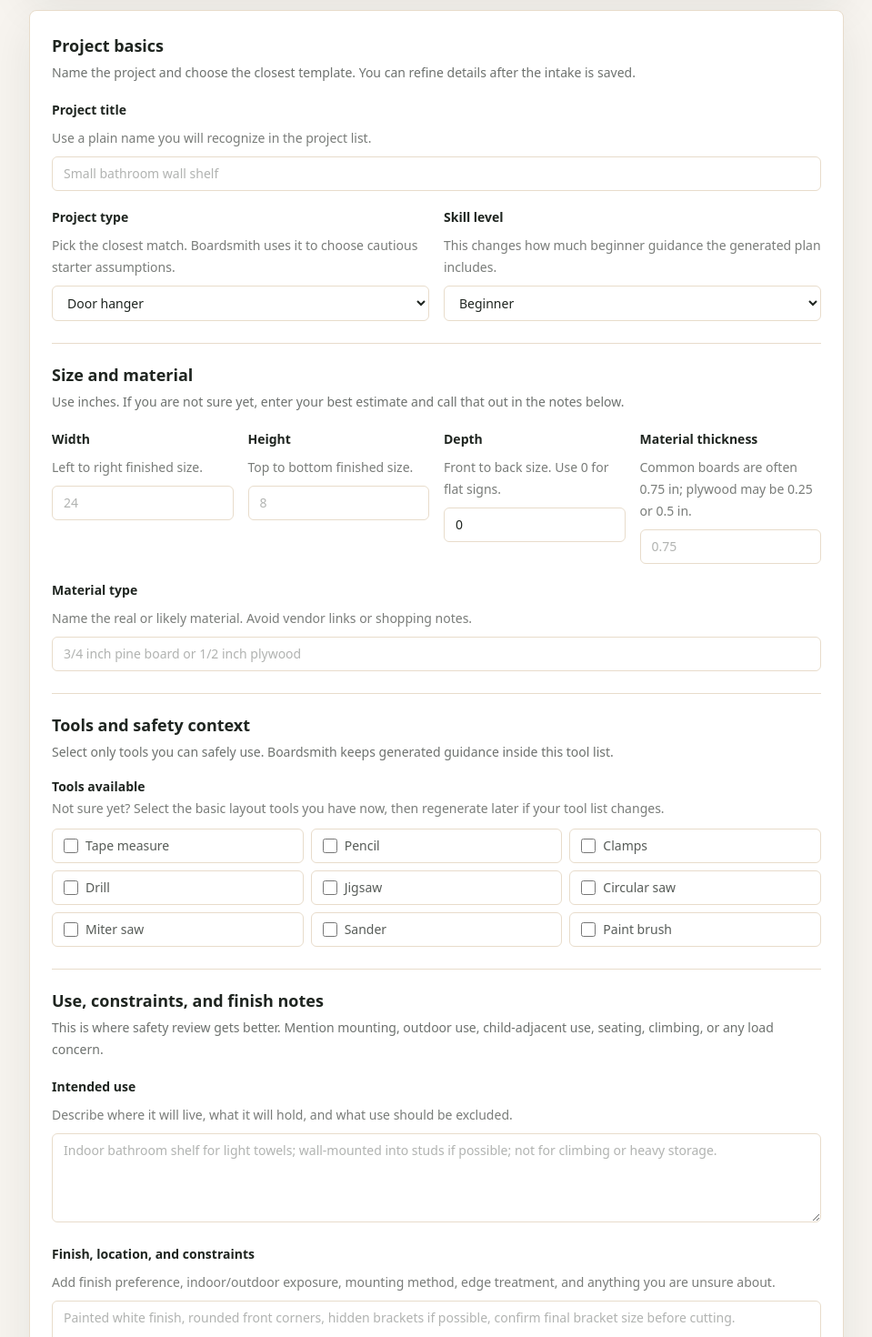
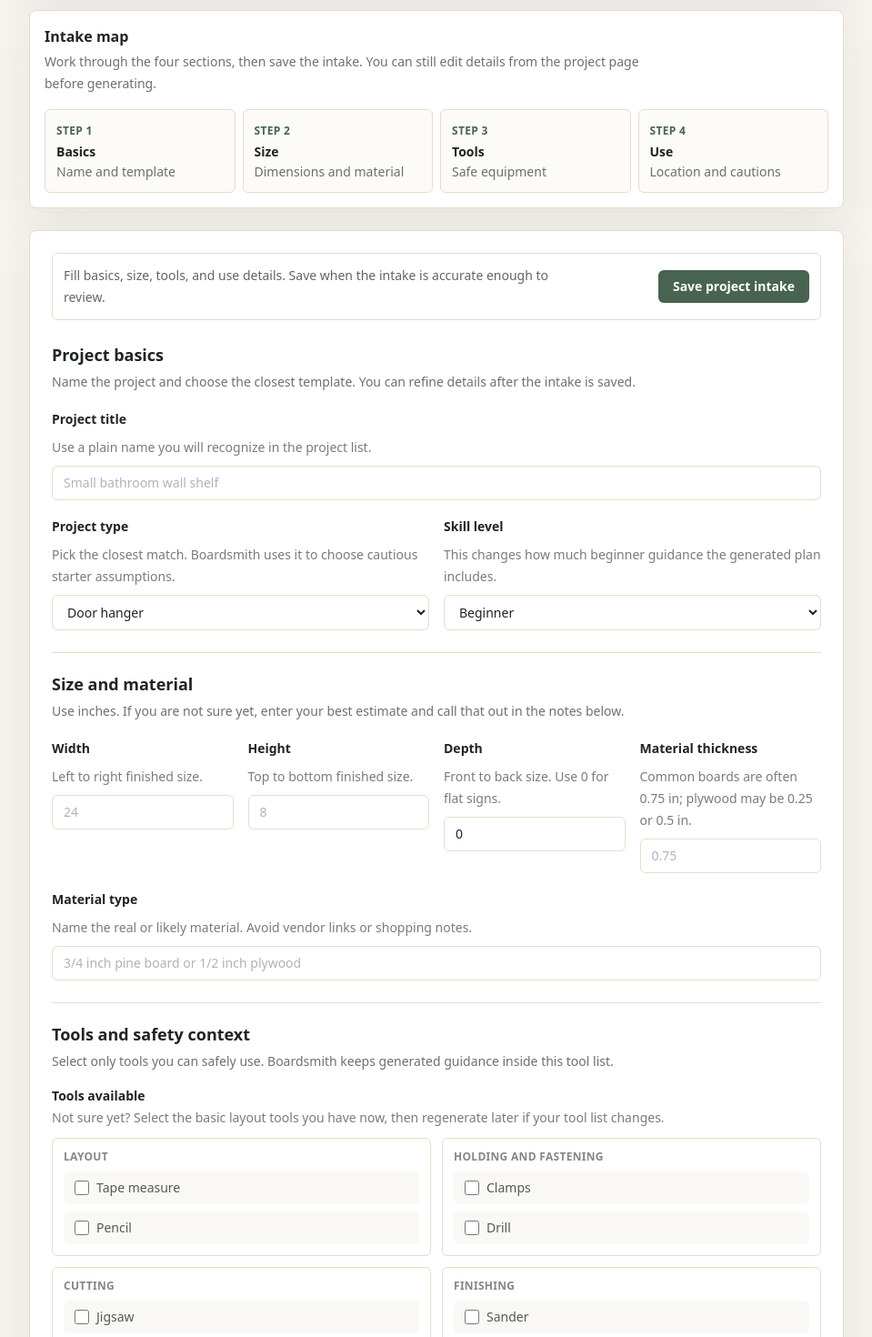
Before and after one commit to byonk19-svg/Boardsmith, a Next.js app: page /projects/new in a window 1280 px wide. Shown: the part 320-1790 px from the top of the page at 91% size, without its empty margins (160-1119 px from the left). Built offline with nearby package versions, Linux system fonts and the light colour scheme.

Commit message:
Improve project intake layout

```diff
--- a/app/projects/new/page.tsx
+++ b/app/projects/new/page.tsx
@@ -2,7 +2,21 @@ import { cookies } from "next/headers";
 import Link from "next/link";
 import { findProjectIntakeExample, projectIntakeExamples } from "@/lib/projects/intake-examples";
 import { decodeProjectIntakeDraft, projectIntakeDraftCookieName } from "@/lib/projects/intake-draft";
-import { projectTypeLabels, projectTypes, skillLevels, toolLabels, toolOptions } from "@/lib/projects/types";
+import { projectTypeLabels, projectTypes, skillLevels, toolLabels, type ToolOption } from "@/lib/projects/types";
+
+const intakeSections = [
+  { id: "project-basics", label: "Basics", detail: "Name and template" },
+  { id: "size-material", label: "Size", detail: "Dimensions and material" },
+  { id: "tools-safety", label: "Tools", detail: "Safe equipment" },
+  { id: "use-constraints", label: "Use", detail: "Location and cautions" },
+] as const;
+
+const toolGroups = [
+  { label: "Layout", tools: ["tape_measure", "pencil"] },
+  { label: "Holding and fastening", tools: ["clamps", "drill"] },
+  { label: "Cutting", tools: ["jigsaw", "circular_saw", "miter_saw"] },
+  { label: "Finishing", tools: ["sander", "paint_brush"] },
+] satisfies readonly { label: string; tools: readonly ToolOption[] }[];
 
 export default async function NewProjectPage({ searchParams }: { searchParams?: Promise<{ error?: string; example?: string }> }) {
   const params = searchParams ? await searchParams : {};
@@ -94,8 +108,37 @@ export default async function NewProjectPage({ searchParams }: { searchParams?:
         </div>
       </details>
 
-      <form action="/projects/create" method="post" className="space-y-6 rounded-lg border border-sawdust bg-white p-6 shadow-soft">
-        <section className="space-y-4">
+      <section className="rounded-lg border border-sawdust bg-white p-4 shadow-soft">
+        <div>
+          <h2 className="text-base font-semibold text-ink">Intake map</h2>
+          <p className="mt-1 max-w-2xl text-sm leading-6 text-ink/65">
+            Work through the four sections, then save the intake. You can still edit details from the project page before generating.
+          </p>
+        </div>
+        <nav aria-label="Project intake sections" className="mt-4 grid gap-2 sm:grid-cols-2 lg:grid-cols-4">
+          {intakeSections.map((section, index) => (
+            <a key={section.id} href={`#${section.id}`} className="rounded-md border border-sawdust bg-shop/40 p-3 text-sm hover:border-moss hover:bg-shop">
+              <span className="text-xs font-semibold uppercase tracking-wide text-moss">Step {(index + 1).toString()}</span>
+              <span className="mt-1 block font-semibold text-ink">{section.label}</span>
+              <span className="mt-0.5 block text-ink/65">{section.detail}</span>
+            </a>
+          ))}
+        </nav>
+      </section>
+
+      <form id="project-intake-form" action="/projects/create" method="post" className="space-y-6 rounded-lg border border-sawdust bg-white p-6 shadow-soft">
+        <div className="sticky top-3 z-10 rounded-md border border-sawdust bg-white/95 p-3">
+          <div className="flex flex-col gap-3 sm:flex-row sm:items-center sm:justify-between">
+            <p className="max-w-xl text-sm leading-6 text-ink/70">
+              Fill basics, size, tools, and use details. Save when the intake is accurate enough to review.
+            </p>
+            <button type="submit" className="w-fit rounded-md bg-moss px-4 py-2 text-sm font-semibold text-white hover:bg-moss/90">
+              Save project intake
+            </button>
+          </div>
+        </div>
+
+        <section id="project-basics" className="scroll-mt-24 space-y-4">
           <div>
             <h2 className="text-lg font-semibold text-ink">Project basics</h2>
             <p className="mt-1 text-sm leading-6 text-ink/65">Name the project and choose the closest template. You can refine details after the intake is saved.</p>
@@ -127,7 +170,7 @@ export default async function NewProjectPage({ searchParams }: { searchParams?:
           </div>
         </section>
 
-        <section className="space-y-4 border-t border-sawdust pt-5">
+        <section id="size-material" className="scroll-mt-24 space-y-4 border-t border-sawdust pt-5">
           <div>
             <h2 className="text-lg font-semibold text-ink">Size and material</h2>
             <p className="mt-1 text-sm leading-6 text-ink/65">Use inches. If you are not sure yet, enter your best estimate and call that out in the notes below.</p>
@@ -170,7 +213,7 @@ export default async function NewProjectPage({ searchParams }: { searchParams?:
           </Field>
         </section>
 
-        <section className="space-y-4 border-t border-sawdust pt-5">
+        <section id="tools-safety" className="scroll-mt-24 space-y-4 border-t border-sawdust pt-5">
           <div>
             <h2 className="text-lg font-semibold text-ink">Tools and safety context</h2>
             <p className="mt-1 text-sm leading-6 text-ink/65">Select only tools you can safely use. Boardsmith keeps generated guidance inside this tool list.</p>
@@ -179,18 +222,31 @@ export default async function NewProjectPage({ searchParams }: { searchParams?:
           <fieldset>
             <legend className="text-sm font-semibold text-ink">Tools available</legend>
             <p className="mt-1 text-sm text-ink/60">Not sure yet? Select the basic layout tools you have now, then regenerate later if your tool list changes.</p>
-            <div className="mt-3 grid gap-2 sm:grid-cols-3">
-              {toolOptions.map((tool) => (
-                <label key={tool} className="flex items-center gap-2 rounded-md border border-sawdust px-3 py-2 text-sm text-ink/75">
-                  <input name="tools_available" type="checkbox" value={tool} className="h-4 w-4 accent-moss" defaultChecked={formValues?.tools_available.includes(tool)} />
-                  {toolLabels[tool]}
-                </label>
+            <div className="mt-3 grid gap-3 sm:grid-cols-2">
+              {toolGroups.map((group) => (
+                <div key={group.label} className="rounded-md border border-sawdust p-3">
+                  <p className="text-xs font-semibold uppercase tracking-wide text-ink/55">{group.label}</p>
+                  <div className="mt-2 grid gap-2">
+                    {group.tools.map((tool) => (
+                      <label key={tool} className="flex items-center gap-2 rounded-md bg-shop/60 px-3 py-2 text-sm text-ink/75">
+                        <input
+                          name="tools_available"
+                          type="checkbox"
+                          value={tool}
+                          className="h-4 w-4 accent-moss"
+                          defaultChecked={formValues?.tools_available.includes(tool)}
+                        />
+                        {toolLabels[tool]}
+                      </label>
+                    ))}
+                  </div>
+                </div>
               ))}
             </div>
           </fieldset>
         </section>
 
-        <section className="space-y-4 border-t border-sawdust pt-5">
+        <section id="use-constraints" className="scroll-mt-24 space-y-4 border-t border-sawdust pt-5">
           <div>
             <h2 className="text-lg font-semibold text-ink">Use, constraints, and finish notes</h2>
             <p className="mt-1 text-sm leading-6 text-ink/65">This is where safety review gets better. Mention mounting, outdoor use, child-adjacent use, seating, climbing, or any load concern.</p>
```
